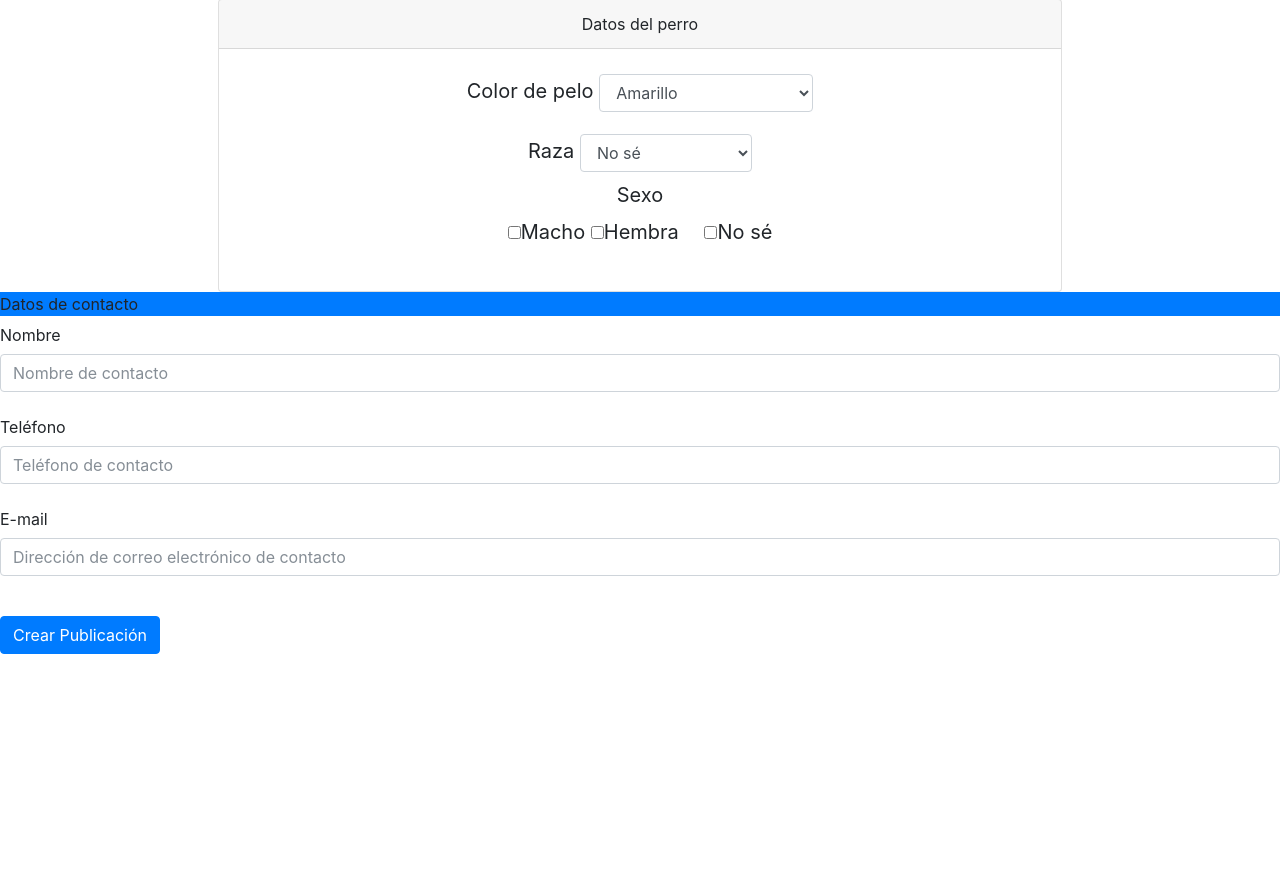
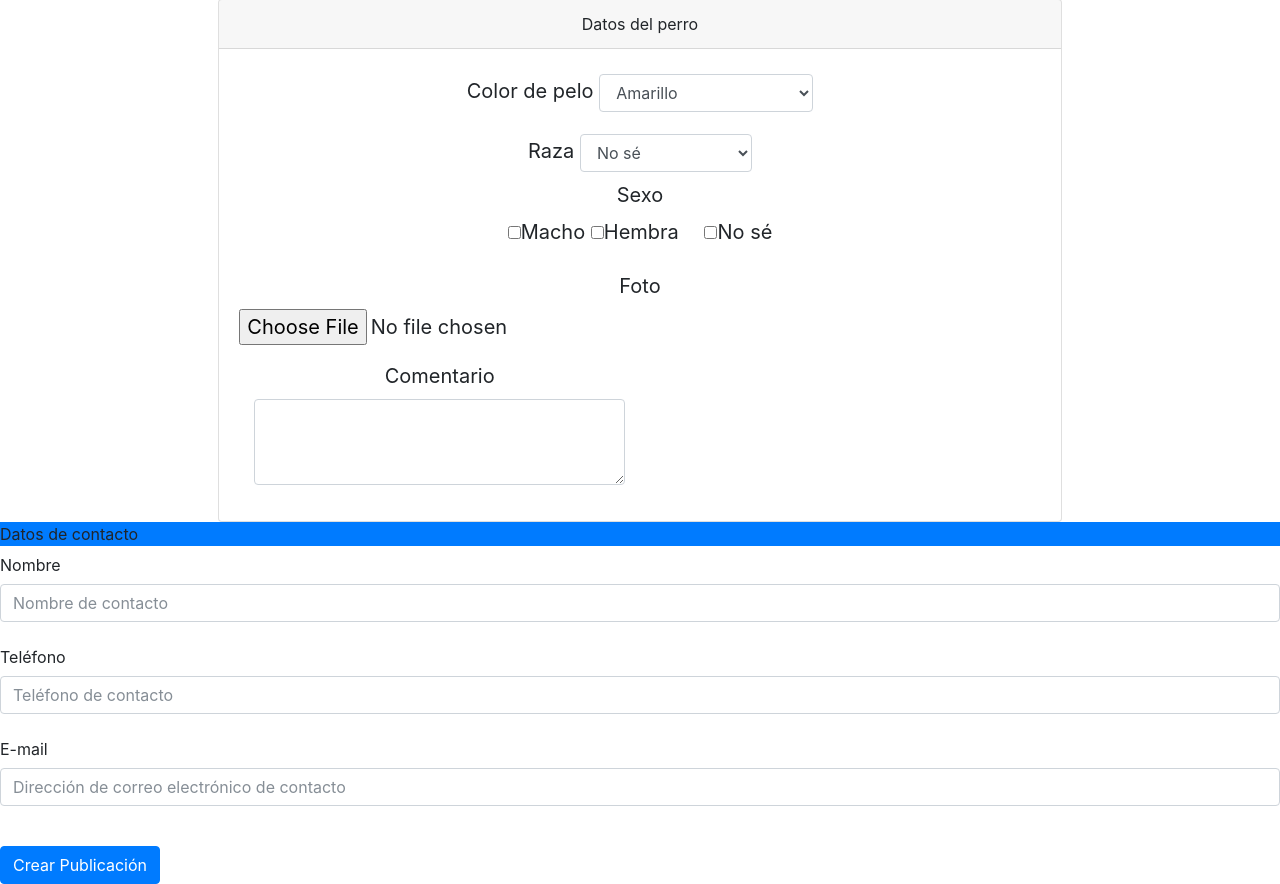
Before and after one commit to eliasconde/PF-ComIT-Conde, a PHP site: page /Nueva_publicacion.php in a window 1280 px wide. Shown: the part 417-1301 px from the top of the page. Before the commit the page ends 1071 px from the top, so only its background shows below. Run offline with PHP 8.4, Linux system fonts and the light colour scheme; some libraries are stand-ins or nearby versions.

Commit message:
Se cargan todos los componentes dentro de la tarjeta de carga de datos del perro

```diff
--- a/Nueva_publicacion.php
+++ b/Nueva_publicacion.php
@@ -109,6 +109,18 @@
             </div>
         </div>
 
+      <!--Botón para cargar foto-->
+        <div class="form-group">
+          <label for="exampleFormControlFile1">Foto</label>
+          <input type="file" class="form-control-file" id="exampleFormControlFile1">
+        </div>
+
+      <!--Cuadro de texto para comentario-->
+        <div class="form-group col-6">
+          <label for="exampleFormControlTextarea1">Comentario</label>
+          <textarea class="form-control" id="exampleFormControlTextarea1" rows="3"></textarea>
+        </div>
+
     </blockquote>
   </div>
   </div>
```
